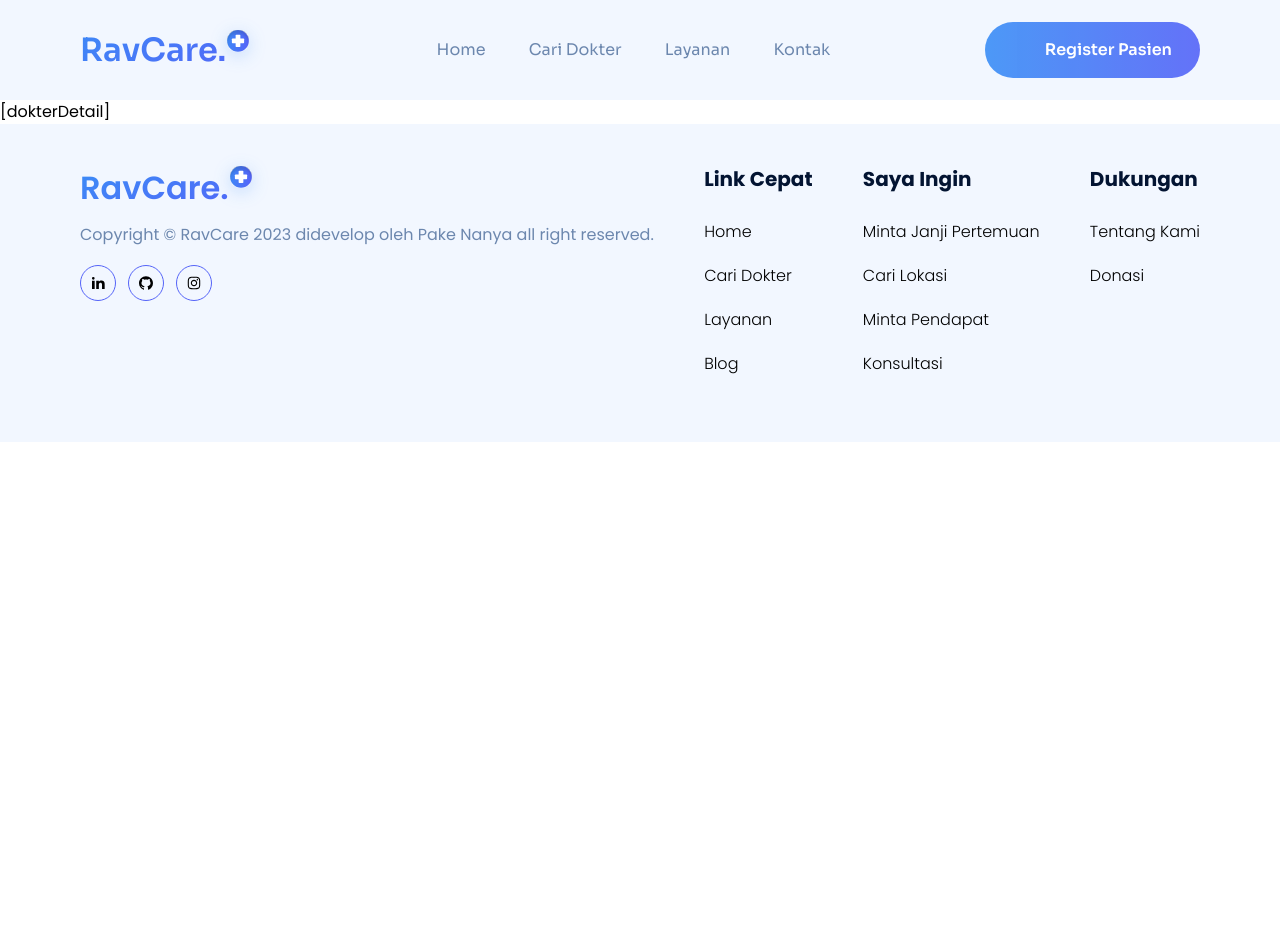
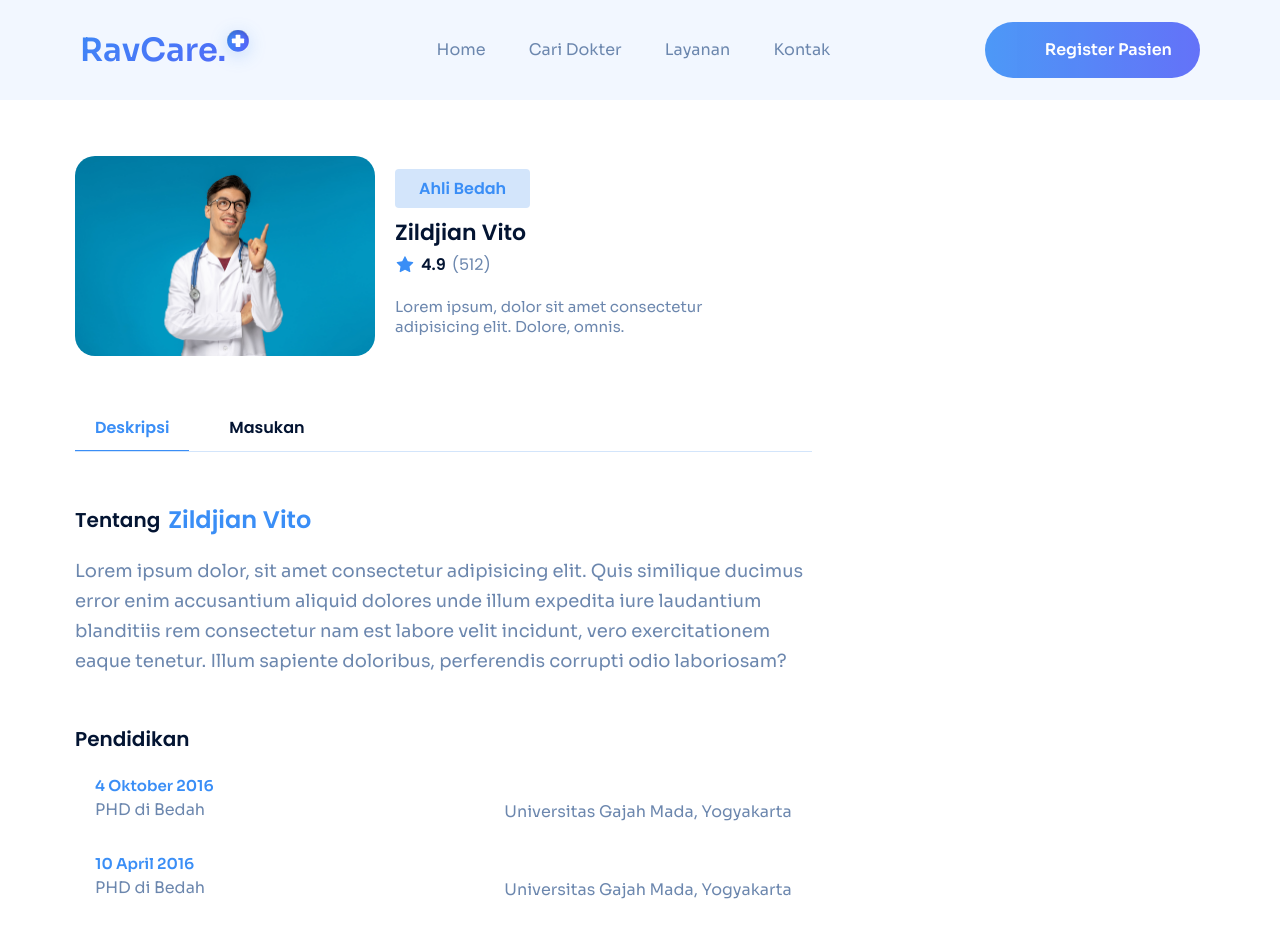
Before and after one commit to zildjianvitoo/ravcare-fe, a Next.js app: page /dokter/1 in a window 1280 px wide. Shown: the top 952 px of the page. Before the commit the page ends 800 px from the top, so only its background shows below. Built offline with nearby package versions, Linux system fonts and the light colour scheme; some icons are missing.

Commit message:
feat: make detail dokter page

```diff
--- /dev/null
+++ b/components/Dokter/CariDokter.jsx
@@ -0,0 +1,19 @@
+import React from "react";
+
+export default function CariDokter() {
+  return (
+    <section className="bg-[#E2EDFF] pb-10 lg:pb-14">
+      <div className="container ">
+        <h2 className="text-center heading">Cari Dokter</h2>
+        <div className="max-w-[570px] mt-[30px] mx-auto bg-[#d6dee9] rounded-md flex items-center justify-between">
+          <input
+            type="search"
+            className="w-full py-4 pl-4 pr-2 bg-transparent focus:outline-none placeholder:text-text-color-ravcare placeholder:text-sm sm:placeholder:text-base "
+            placeholder="Cari dokter pilihanmu"
+          />
+          <button className="btn mt-0 rounded-[0px] rounded-r-md">Cari</button>
+        </div>
+      </div>
+    </section>
+  );
+}
--- /dev/null
+++ b/components/Dokter/Deskripsi.jsx
@@ -0,0 +1,71 @@
+import { sora } from "@/public/fonts";
+import React from "react";
+import useFormatedDate from "@/hooks/useFormatedDate";
+
+export default function Deskripsi() {
+  return (
+    <div>
+      <div>
+        <h3 className="text-[20px] leading-[30px] text-heading-color-ravcare font-semibold flex items-center gap-2 ">
+          Tentang
+          <span className="font-semibold text-primary-ravcare text-[24px] leading-9">
+            Zildjian Vito
+          </span>
+        </h3>
+        <p className={`text-para ${sora.className}`}>
+          Lorem ipsum dolor, sit amet consectetur adipisicing elit. Quis
+          similique ducimus error enim accusantium aliquid dolores unde illum
+          expedita iure laudantium blanditiis rem consectetur nam est labore
+          velit incidunt, vero exercitationem eaque tenetur. Illum sapiente
+          doloribus, perferendis corrupti odio laboriosam?
+        </p>
+      </div>
+
+      <div className="mt-12">
+        <h3 className="text-[20px] leading-[30px] text-heading-color-ravcare font-semibold">
+          Pendidikan
+        </h3>
+        <ul className="pt-4 md:p-5 ">
+          <li className="flex flex-col sm:flex-row sm:justify-between sm:items-end md:gap-5 mb-[30px]">
+            <div className="">
+              <span
+                className={`text-primary-ravcare text-[15px] leading-6 font-semibold ${sora.className}`}
+              >
+                4 Oktober 2016
+              </span>
+              <p
+                className={`text-[16px] leading-6  text-text-color-ravcare ${sora.className} `}
+              >
+                PHD di Bedah
+              </p>
+            </div>
+            <p
+              className={`text-[16px] leading-5 text-text-color-ravcare ${sora.className} `}
+            >
+              Universitas Gajah Mada, Yogyakarta
+            </p>
+          </li>
+          <li className="flex flex-col sm:flex-row sm:justify-between sm:items-end md:gap-5 mb-[30px]">
+            <div className="">
+              <span
+                className={`text-primary-ravcare text-[15px] leading-6 font-semibold ${sora.className}`}
+              >
+                {useFormatedDate("4-10-2016")}
+              </span>
+              <p
+                className={`text-[16px] leading-6  text-text-color-ravcare ${sora.className} `}
+              >
+                PHD di Bedah
+              </p>
+            </div>
+            <p
+              className={`text-[16px] leading-5 text-text-color-ravcare ${sora.className} `}
+            >
+              Universitas Gajah Mada, Yogyakarta
+            </p>
+          </li>
+        </ul>
+      </div>
+    </div>
+  );
+}
--- a/components/Dokter/DokterList.jsx
+++ b/components/Dokter/DokterList.jsx
@@ -3,9 +3,9 @@ import { dokter } from "@/utils/constant/dokter";
 import DokterCard from "../Card/DokterCard";
 export default function DokterList() {
   return (
-    <section className="pb-14">
-      <div className="container">
-        <div className="grid grid-cols-1 sm:grid-cols-2 md:grid-cols-3 gap-5 lg:gap-[30px] mt-[30px] lg:mt-[50px]">
+    <section className="pb-10 ">
+      <div className="container ">
+        <div className="grid grid-cols-1 sm:grid-cols-2 md:grid-cols-3 gap-5 lg:gap-[30px] place-items-center">
           {dokter.map((item, index) => (
             <DokterCard key={item.id} dokter={item} />
           ))}
--- /dev/null
+++ b/components/Dokter/Masukan.jsx
@@ -0,0 +1,5 @@
+import React from "react";
+
+export default function Masukan() {
+  return <div>MasukanDokter</div>;
+}
--- a/components/Navbar/Navbar.jsx
+++ b/components/Navbar/Navbar.jsx
@@ -82,7 +82,7 @@ export default function Navbar() {
             <ul className="flex items-center menu gap-[2.7rem]">
               <GrClose className="absolute block text-2xl top-9 right-7 lg:hidden" />
 
-              <Link href={"/register"} className="block lg:hidden">
+              <Link href={"/register"} className="block sm:hidden">
                 <Button>Register Pasien</Button>
               </Link>
               {navLinks.map((link, index) => (
--- /dev/null
+++ b/hooks/useFormatedDate.jsx
@@ -0,0 +1,12 @@
+import React from "react";
+
+export default function useFormatedDate(data, config) {
+  const defaultOptions = {
+    day: "numeric",
+    month: "long",
+    year: "numeric",
+  };
+
+  const options = config ? config : defaultOptions;
+  return new Date(data).toLocaleDateString("id-ID", options);
+}
--- a/pages/dokter/[dokterId].jsx
+++ b/pages/dokter/[dokterId].jsx
@@ -1,5 +1,86 @@
-import React from "react";
+import Deskripsi from "@/components/Dokter/Deskripsi";
+import Masukan from "@/components/Dokter/Masukan";
+import { sora } from "@/public/fonts";
+import { cn } from "@/utils/cn";
+import Image from "next/image";
+import React, { useState } from "react";
+import { AiFillStar } from "react-icons/ai";
 
 export default function DokterDetail() {
-  return <div>[dokterDetail]</div>;
+  const [activeTab, setActiveTab] = useState("deskripsi");
+
+  return (
+    <section className="py-14">
+      <div className="max-w-[1170px] px-5 mx-auto">
+        <div className="grid md:grid-cols-3 gap-[50px]">
+          <div className="md:col-span-2">
+            <div className="flex items-center gap-5">
+              <figure>
+                <Image
+                  width={300}
+                  height={300}
+                  src={"/assets/images/doctor-img01.jpg"}
+                  alt="Foto Dokter"
+                  className="rounded-[20px]"
+                />
+              </figure>
+              <div>
+                <span className="bg-[#D3E5FB] text-primary-ravcare py-1 px-6 lg:py-2 text-[12px] leading-4 lg:text-[16px] lg:leading-7 font-semibold rounded ">
+                  Ahli Bedah
+                </span>
+                <h3 className="text-heading-color-ravcare text-[22px] leading-9 mt-3 font-semibold">
+                  Zildjian Vito
+                </h3>
+                <div className="flex items-center gap-[6px] ">
+                  <span className="flex gap-[6px] items-center text-[14px] leading-5 lg:text-[16px] lg:leading-7 font-semibold text-heading-color-ravcare">
+                    <AiFillStar className="text-primary-ravcare text-[18px] lg:text-[20px]" />{" "}
+                    4.9
+                  </span>
+                  <span className="flex gap-[6px] items-center text-[14px] leading-5 lg:text-[16px] lg:leading-7  text-text-color-ravcare">
+                    (512)
+                  </span>
+                </div>
+                <p
+                  className={`text-para text-[14px] leading-5 md:text-[15px] lg:max-w-sm ${sora.className}`}
+                >
+                  Lorem ipsum, dolor sit amet consectetur adipisicing elit.
+                  Dolore, omnis.
+                </p>
+              </div>
+            </div>
+            <div className="mt-[50px] border-b border-[#D3E5FB]">
+              <button
+                onClick={() => setActiveTab("deskripsi")}
+                className={cn(
+                  " py-2 px-5 mr-5 text-[16px] leading-7 text-heading-color-ravcare font-semibold",
+                  {
+                    "text-primary-ravcare border-b border-primary-ravcare":
+                      activeTab === "deskripsi",
+                  }
+                )}
+              >
+                Deskripsi
+              </button>
+              <button
+                onClick={() => setActiveTab("masukan")}
+                className={cn(
+                  "py-2 px-5 mr-5 text-[16px] leading-7 text-heading-color-ravcare font-semibold",
+                  {
+                    "text-primary-ravcare border-b border-primary-ravcare":
+                      activeTab === "masukan",
+                  }
+                )}
+              >
+                Masukan
+              </button>
+            </div>
+
+            <div className="mt-[50px]">
+              {activeTab === "deskripsi" ? <Deskripsi /> : <Masukan />}
+            </div>
+          </div>
+        </div>
+      </div>
+    </section>
+  );
 }
--- a/pages/dokter/index.jsx
+++ b/pages/dokter/index.jsx
@@ -1,10 +1,14 @@
+import CariDokter from "@/components/Dokter/CariDokter";
 import DokterList from "@/components/Dokter/DokterList";
+import Testimonial from "@/components/LandingPage/Testimonial";
 import React from "react";
 
 export default function Dokter() {
   return (
     <main>
+      <CariDokter />
       <DokterList />
+      <Testimonial />
     </main>
   );
 }
--- a/styles/globals.css
+++ b/styles/globals.css
@@ -22,11 +22,11 @@ html {
   }
 
   .heading {
-    @apply text-[44px] leading-[54px] font-bold text-heading-color-ravcare;
+    @apply text-[44px] leading-[54px] font-semibold text-heading-color-ravcare;
   }
 
   .text-para {
-    @apply text-[18px] leading-[30px] font-normal text-para-color-ravcare mt-[18px] text-text-color-ravcare;
+    @apply text-[18px] leading-[30px] font-normal text-text-color-ravcare mt-[18px] text-text-color-ravcare;
   }
 
   .header {
@@ -81,7 +81,7 @@ html {
 
 @media only screen and (max-width: 768px) {
   .heading {
-    @apply text-[26px] leading-[36px];
+    @apply text-3xl;
   }
 
   .text-para {
```
Also changed, not shown: components/Card/DokterCard.jsx (+8 -3 lines), utils/constant/dokter.js (+12 -12 lines), utils/constant/testimoniList.js (+4 -4 lines).
